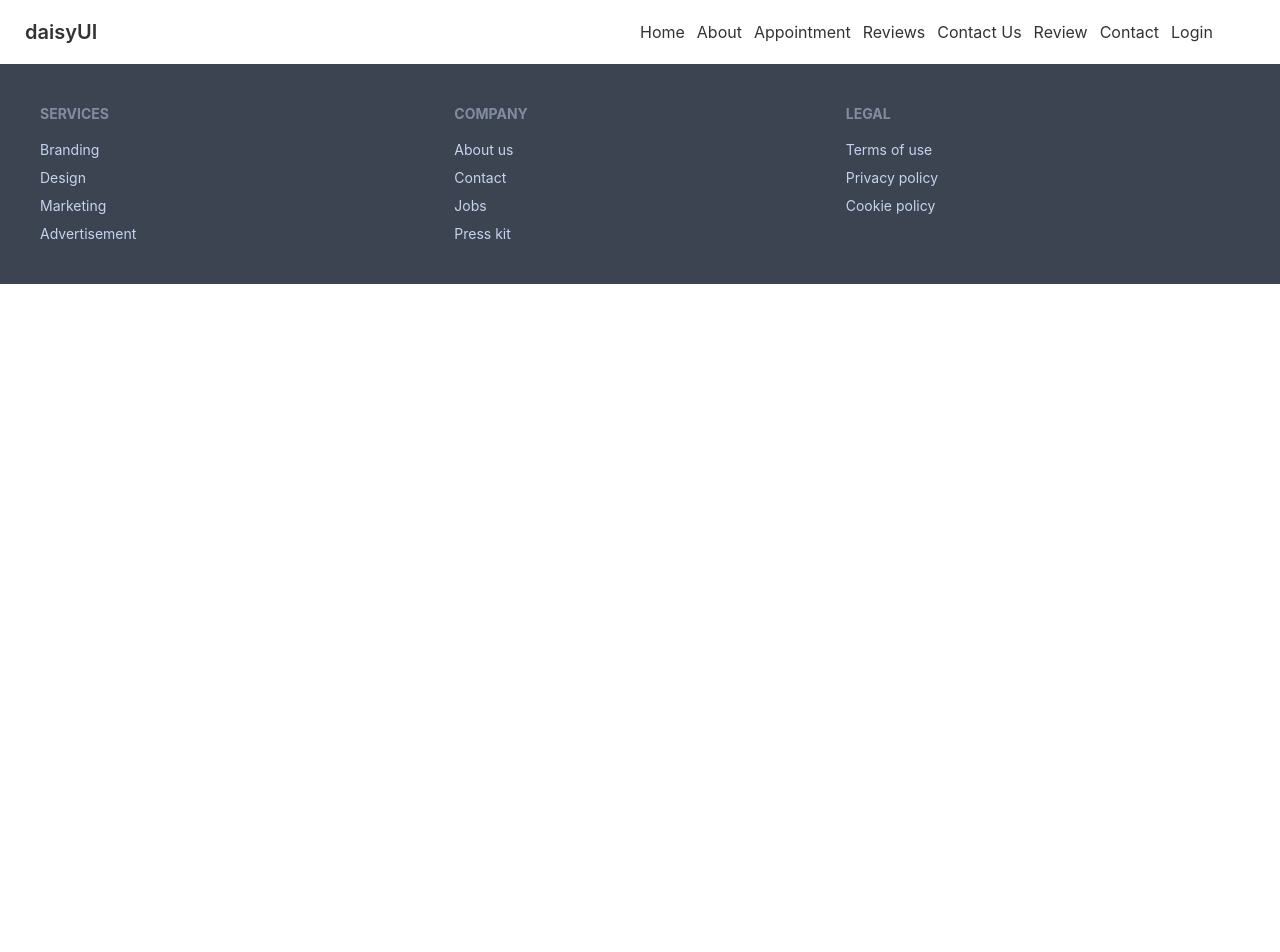
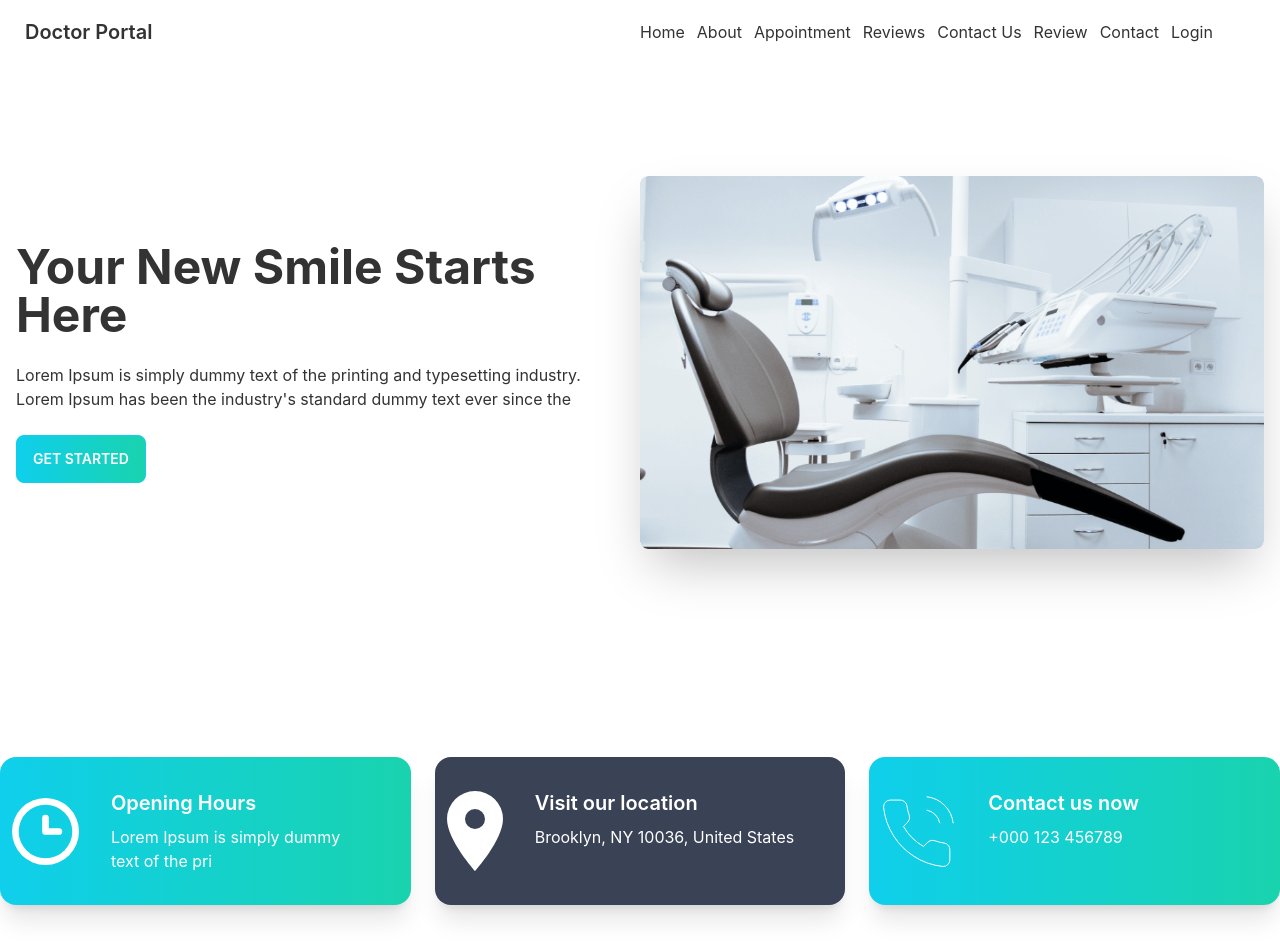
Before and after one commit to Sharif-Miah/doctor-portal-client-site, a React (Create React App) app: page / in a window 1280 px wide. Shown: the top 952 px of the page. Before the commit the page ends 800 px from the top, so only its background shows below. Built offline with nearby package versions, Linux system fonts and the light colour scheme.

Commit message:
dynamic cart added

```diff
--- a/src/App.js
+++ b/src/App.js
@@ -5,7 +5,7 @@ import router from './Router/router';
 
 function App() {
   return (
-    <div className='w-'>
+    <div className='max-w-7xl mx-auto'>
       <RouterProvider router={router} />
     </div>
   );
--- a/src/Router/router.js
+++ b/src/Router/router.js
@@ -14,7 +14,7 @@ const router = createBrowserRouter([
         element: <Main />,
         children: [
             {
-                path: '/home',
+                path: '/',
                 element: <Home />
             },
             {
--- /dev/null
+++ b/src/pages/Cart/Cart.jsx
@@ -0,0 +1,16 @@
+import React from 'react';
+
+const Cart = ({ cart }) => {
+    const { img, title, describtions, className } = cart;
+    return (
+        <div className={`card card-side  shadow-xl ${className} px-3 text-white`}>
+            <figure><img src={img} alt="Movie" /></figure>
+            <div className="card-body">
+                <h2 className="card-title">{title}</h2>
+                <p>{describtions}</p>
+            </div>
+        </div>
+    );
+};
+
+export default Cart;
--- /dev/null
+++ b/src/pages/Carts/Carts.jsx
@@ -0,0 +1,46 @@
+import React from 'react';
+import clock from '../../assets/icons/clock.svg'
+import marker from '../../assets/icons/marker.svg'
+import phone from '../../assets/icons/phone.svg'
+import Cart from '../Cart/Cart';
+
+const Carts = () => {
+
+    const cartsData = [
+        {
+            id: 1,
+            title: 'Opening Hours',
+            describtions: 'Lorem Ipsum is simply dummy text of the pri',
+            img: clock,
+            className: 'bg-gradient-to-r from-primary to-secondary'
+        },
+        {
+            id: 2,
+            title: 'Visit our location',
+            describtions: 'Brooklyn, NY 10036, United States',
+            img: marker,
+            className: 'bg-accent'
+
+        },
+        {
+            id: 3,
+            title: 'Contact us now',
+            describtions: '+000 123 456789',
+            img: phone,
+            className: 'bg-gradient-to-r from-primary to-secondary'
+        },
+
+    ]
+
+    return (
+        <div className='my-24'>
+            <div className='grid grid-cols-1 md:grid-cols-2 lg:grid-cols-3 gap-6'>
+                {
+                    cartsData.map(cart => <Cart key={cart.id} cart={cart} />)
+                }
+            </div>
+        </div>
+    );
+};
+
+export default Carts;
--- /dev/null
+++ b/src/pages/Hero/Hero.jsx
@@ -0,0 +1,22 @@
+import React from 'react';
+import Button from '../component/Shared/Button/Button';
+import chair from '../../assets/images/chair.png'
+
+const Hero = () => {
+    return (
+        <section className='py-24'>
+            <div className="hero">
+                <div className="hero-content flex-col lg:flex-row-reverse">
+                    <img src={chair} className=" rounded-lg lg:w-1/2 shadow-2xl" alt='' />
+                    <div>
+                        <h1 className="text-5xl font-bold">Your New Smile Starts Here</h1>
+                        <p className="py-6">Lorem Ipsum is simply dummy text of the printing and typesetting industry. Lorem Ipsum has been the industry's standard dummy text ever since the</p>
+                        <Button>Get Started</Button>
+                    </div>
+                </div>
+            </div>
+        </section>
+    );
+};
+
+export default Hero;
--- a/src/pages/Home/Home.jsx
+++ b/src/pages/Home/Home.jsx
@@ -1,20 +1,13 @@
 import React from 'react';
-import chair from '../../assets/images/chair.png'
+import Carts from '../Carts/Carts';
+import Hero from '../Hero/Hero';
 
 const Home = () => {
     return (
-        <section>
-            <div className="hero">
-                <div className="hero-content flex-col lg:flex-row-reverse">
-                    <img src={chair} className="max-w-sm rounded-lg shadow-2xl" />
-                    <div>
-                        <h1 className="text-5xl font-bold">Box Office News!</h1>
-                        <p className="py-6">Provident cupiditate voluptatem et in. Quaerat fugiat ut assumenda excepturi exercitationem quasi. In deleniti eaque aut repudiandae et a id nisi.</p>
-                        <button className="btn btn-primary">Get Started</button>
-                    </div>
-                </div>
-            </div>
-        </section>
+        <div>
+            <Hero />
+            <Carts />
+        </div>
     );
 };
 
--- /dev/null
+++ b/src/pages/component/Shared/Button/Button.jsx
@@ -0,0 +1,9 @@
+import React from 'react';
+
+const Button = ({ children }) => {
+    return (
+        <button className="btn btn-primary bg-gradient-to-r from-primary to-secondary text-white">{children}</button>
+    );
+};
+
+export default Button;
--- a/src/pages/component/Shared/Navbar/Navber.jsx
+++ b/src/pages/component/Shared/Navbar/Navber.jsx
@@ -5,7 +5,7 @@ const Navber = () => {
 
     const menuItem =
         <>
-            <Link className='mr-3' to='/home'>Home</Link>
+            <Link className='mr-3' to='/'>Home</Link>
             <Link className='mr-3' to='/about'>About</Link>
             <Link className='mr-3' to='/appointment'>Appointment</Link>
             <Link className='mr-3' to='/reviews'>Reviews</Link>
@@ -27,9 +27,9 @@ const Navber = () => {
                         {menuItem}
                     </ul>
                 </div>
-                <a className="btn btn-ghost normal-case text-xl">daisyUI</a>
+                <a className="btn btn-ghost normal-case text-xl" >Doctor Portal</a>
             </div>
-            <div className="navbar-center hidden lg:flex">
+            <div className="navbar-center hidden lg:flex ">
                 <ul className="menu menu-horizontal p-0">
                     {menuItem}
                 </ul>
```
